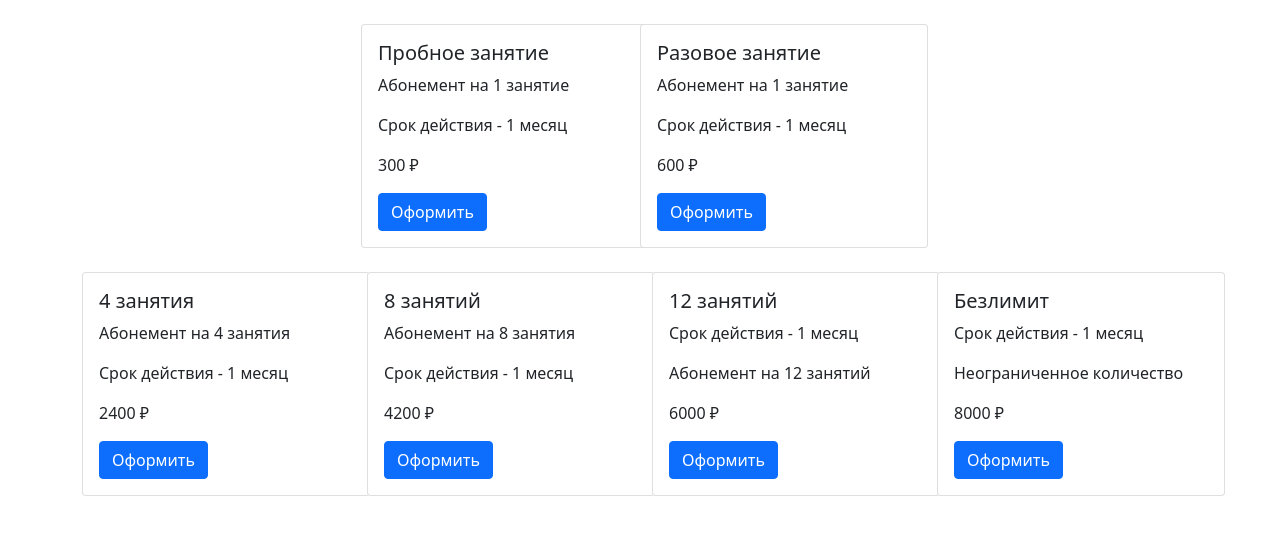
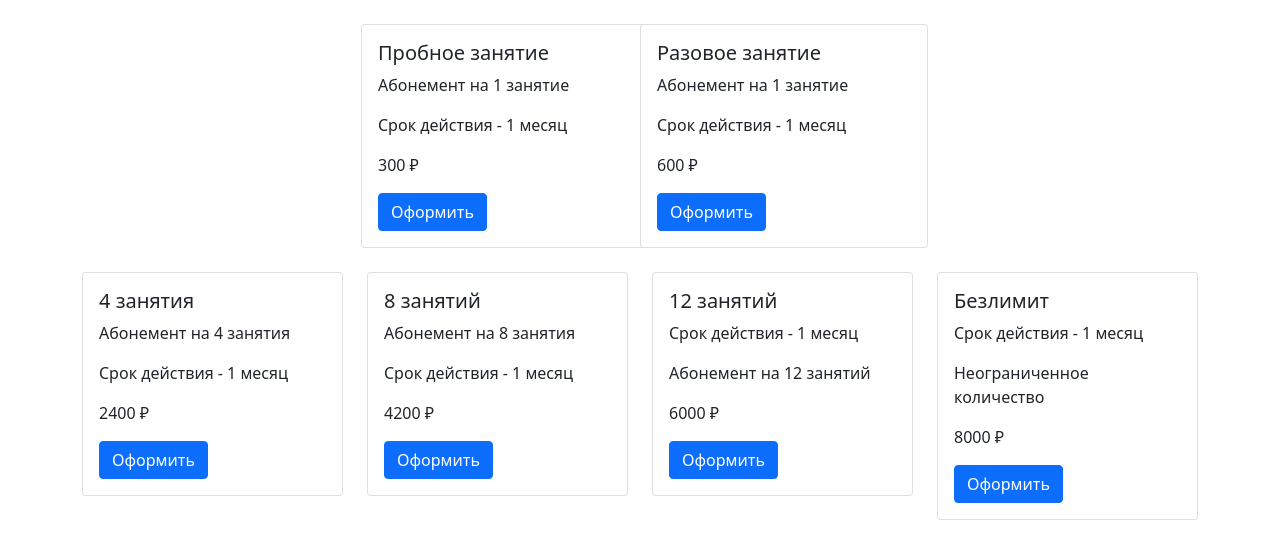
Before and after one commit to stepanskiba/martitial_arts, a Django app: page /price/ in a window 1280 px wide. Shown: the part 58-617 px from the top of the page. Run offline with Django 4.2, Linux system fonts and the light colour scheme.

Commit message:
price.html update

```diff
--- a/website/templates/price.html
+++ b/website/templates/price.html
@@ -60,7 +60,7 @@
 <section class="main-content mt-4">
     <div class="container mt-4 ">
         <div class="d-flex justify-content-center">
-            <div class="col-md-3">
+            <div class="col-lg-3">
                 <div class="card" style="width: 18rem;">
                     <div class="card-body">
                         <h5 class="card-title">Пробное занятие</h5>
@@ -71,7 +71,7 @@
                     </div>
                 </div>
             </div>
-            <div class="col-md-3">
+            <div class="col-lg-3">
                 <div class="card" style="width: 18rem;">
                     <div class="card-body">
                         <h5 class="card-title">Разовое занятие</h5>
@@ -87,7 +87,7 @@
     <div class="container mt-4">
         <div class="row">
             <div class="col-lg-3">
-                <div class="card" style="width: 18rem;">
+                <div class="card" style="width: 100%;">
                     <div class="card-body">
                         <h5 class="card-title">4 занятия</h5>
                         <p class="card-text">Абонемент на 4 занятия</p>
@@ -98,7 +98,7 @@
                 </div>
             </div>
             <div class="col-lg-3">
-                <div class="card" style="width: 18rem;">
+                <div class="card" style="width: 100%;">
                     <div class="card-body">
                         <h5 class="card-title">8 занятий</h5>
                         <p class="card-text">Абонемент на 8 занятия</p>
@@ -109,7 +109,7 @@
                 </div>
             </div>
             <div class="col-lg-3">
-                <div class="card" style="width: 18rem;">
+                <div class="card" style="width: 100%">
                     <div class="card-body">
                         <h5 class="card-title">12 занятий</h5>
                         <p class="card-text">Срок действия - 1 месяц</p>
@@ -120,7 +120,7 @@
                 </div>
             </div>
             <div class="col-lg-3">
-                <div class="card" style="width: 18rem;">
+                <div class="card" style="width: 100%;">
                     <div class="card-body">
                         <h5 class="card-title">Безлимит</h5>
                         <p class="card-text">Срок действия - 1 месяц</p>
```
